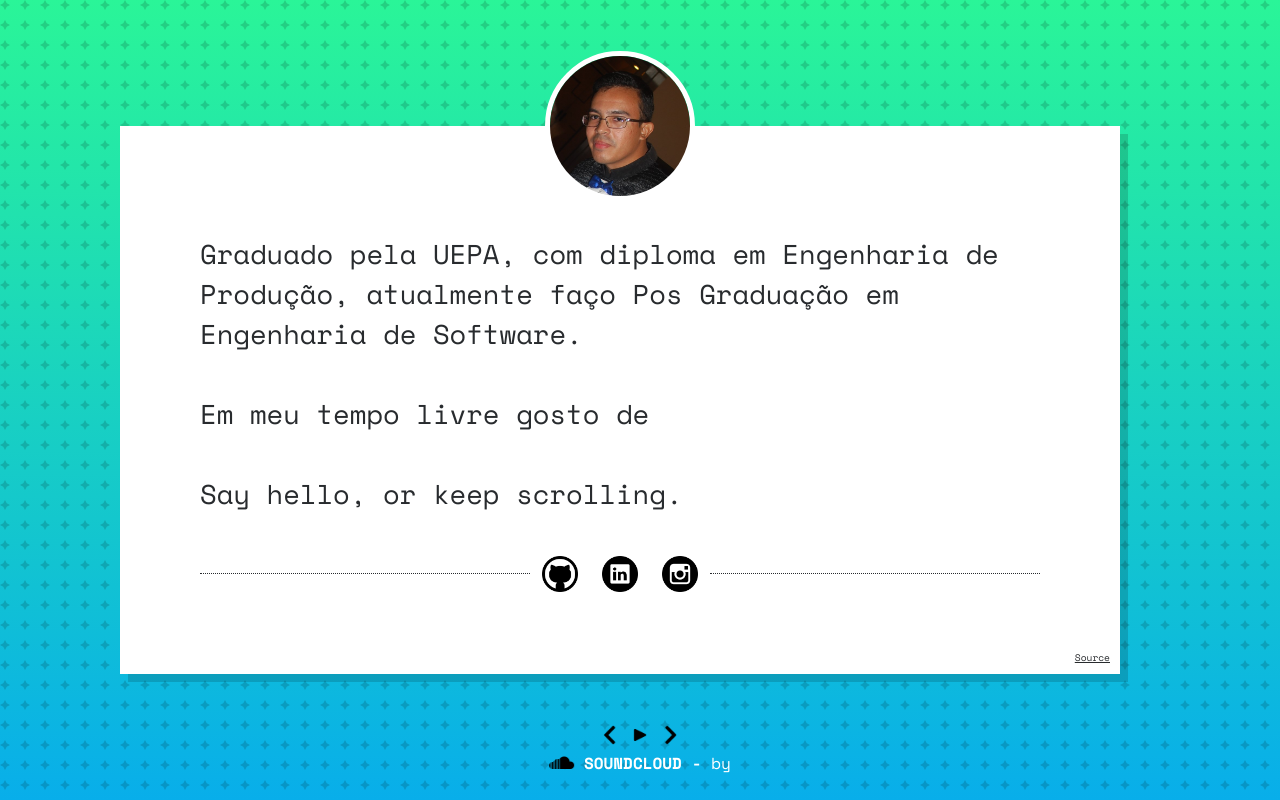
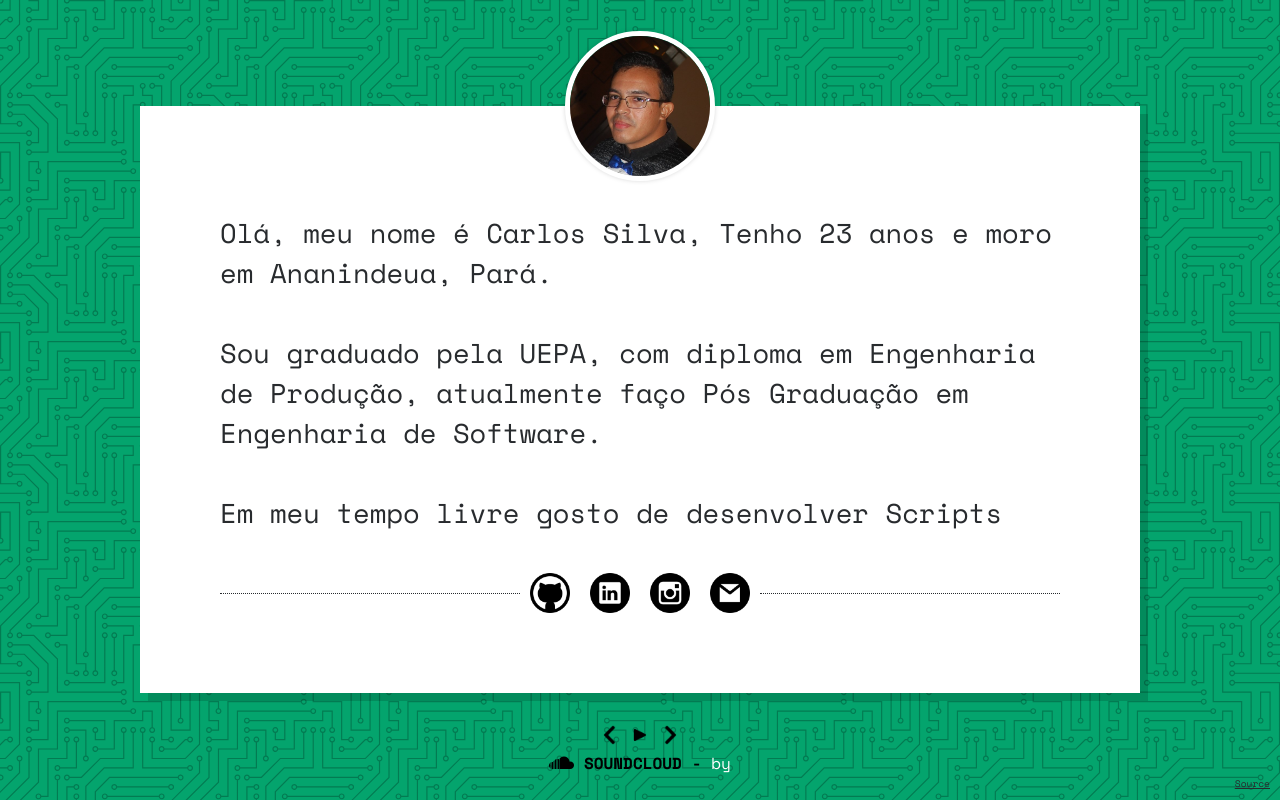
Before and after one commit to carlosqsilva/mysite, a React app: page / in a window 1280 px wide. Built offline with nearby package versions, Linux system fonts and the light colour scheme; no server answers.

Commit message:
almost ready

```diff
--- a/public/index.html
+++ b/public/index.html
@@ -19,7 +19,7 @@
       work correctly both with client-side routing and a non-root public URL.
       Learn how to configure a non-root public URL by running `npm run build`.
     -->
-    <title>React App</title>
+    <title>Carlos Silva</title>
   </head>
   <body>
     <noscript>
--- a/src/assets/index.js
+++ b/src/assets/index.js
@@ -1,7 +1,9 @@
-import background from './bgpattern.svg'
+// import background from './bgpattern.svg'
+import background from './background.svg'
 import github from './github.png'
 import instagram from './instagram.png'
 import linkedin from './linkedin.png'
+import mail from './mail.png'
 import picture from './profile.JPG'
 import previous from './previous.png'
 import next from './next.png'
@@ -14,6 +16,7 @@ export {
   github,
   instagram,
   linkedin,
+  mail,
   soundcloud,
   picture,
   previous,
--- a/src/home.js
+++ b/src/home.js
@@ -1,7 +1,7 @@
 import React, { Component } from 'react';
 import styled from 'styled-components';
 import { background, picture } from './assets'
-import { media, flipInX, tada } from './utils'
+import { media, flipInX, rotate } from './utils'
 import profile from './profile'
 import Player from './player'
 
@@ -11,11 +11,25 @@ const Wrapper = styled.div`
   ${media.full`padding: 40px 120px;`}
   with: 100vw;
   height: 100vh;
-  background-color: #08AEEA;
-  background-image: url(${background}), linear-gradient(0deg, #08AEEA 0%, #2AF598 100%);
-  background-size: 20px, cover;
+  perspective: 1000px;
+  background-color: #04A46D;
+  background-image: url(${background});
+  background-size: 180px;
   display: flex;
   align-items: center;
+  justify-content: center;
+
+  > a {
+    position: absolute;
+    bottom: 10px;
+    right: 10px;
+    color: #282B2E;
+    font-size: 0.6rem;
+  }
+`
+
+const CardWrapper = styled.div`
+  position: relative;
 `
 
 const Logo = styled.div`
@@ -25,36 +39,36 @@ const Logo = styled.div`
   margin-top: -75px;
   margin-left: -75px;
   z-index:100;
+  transition: all 0.3s ease-in-out;
+  filter: drop-shadow(0px 0px 2px rgba(0,0,0,0.15));
+  animation: ${rotate} 0.8s 0.2s;
+
+  &:hover {
+    transform: translateY(-10px);
+    filter: drop-shadow(5px 10px 2px rgba(0,0,0,0.15));
+  }
 
   > img {
     border: 5px solid #fff;
     border-radius: 50%;
     height: 150px;
     width: 150px;
-    &:hover {
-      animation-name: ${tada};
-      animation-duration: 0.5s;
-    }
   }
 `
 
 const Card = styled.div`
-  position: relative;
+  transform-origin: top;
+  transform: rotateX(-80deg);
+  opacity: 0;
+  perspective: 500px;
   max-width: 1000px;
   padding: 80px 40px 40px 40px;
   background: #ffffff;
   box-shadow: 8px 8px rgba(0,0,0,0.15);
-  backface-visibility: visible !important;
-  animation: ${flipInX} 0.8s;
+  animation: ${flipInX} 0.4s 1s;
+  animation-fill-mode: forwards;
   > p {
     margin-bottom: 40px;
-  }
-  > a {
-    position: absolute;
-    bottom: 10px;
-    right: 10px;
-    color: #282B2E;
-    font-size: 0.6rem;
   }
 
   ${media.small`font-size: 1rem;`}
@@ -79,11 +93,17 @@ const SocialWrapper = styled.div`
 const Icon = styled.div`
   height: 40px;
   width: 40px;
-  padding: 2px;
   margin: 0 10px;
+  transition: all 0.3s ease-in-out;
+  &:hover {
+    transform: translateY(-10px);
+    filter: drop-shadow(8px 8px rgba(0,0,0,0.15))
+  }
+
   > a {
     text-decoration: none;
   }
+
   > a > img {
     height: 100%;
     width: 100%;
@@ -92,7 +112,7 @@ const Icon = styled.div`
 
 const Profile = (props) => {
   return (
-    <Logo title={props.name} >
+    <Logo>
       <img src={picture} alt="" />
     </Logo>
   )
@@ -106,7 +126,7 @@ const SocialNetwork = (props) => {
         props.socials.map((social, i) =>
           <Icon key={i}>
             <a title={social.title} href={social.link}>
-              <img src={social.logo} alt={social.title}/>
+              <img src={social.logo} alt="" />
             </a>
           </Icon>
         )
@@ -118,18 +138,23 @@ const SocialNetwork = (props) => {
 
 class Home extends Component {
   render() {
+    const {
+      name,
+      description,
+      social,
+      repo
+    } = profile
     return (
       <Wrapper>
-        <Card>
-          <Profile name={profile.name}/>
-          {
-            profile.description.map((text, index) => <p key={index}>{text}</p>)
-          }
-          <p>Say hello, or keep scrolling.</p>
-          <SocialNetwork socials={profile.social} />
-          <a href={profile.repo}>Source</a>
-        </Card>
+        <CardWrapper>
+          <Profile name={name} />
+          <Card>
+            {description.map((text, index) => <p key={index}>{text}</p>)}
+            <SocialNetwork socials={social} />
+          </Card>
+        </CardWrapper>
         <Player />
+        <a href={repo}>Source</a>
       </Wrapper>
     );
   }
--- a/src/player.js
+++ b/src/player.js
@@ -1,8 +1,10 @@
 import React, { Component } from 'react'
 import styled from 'styled-components'
+import { media } from './utils'
 import { previous, play, pause, next, soundcloud } from './assets'
 
 const Wrapper = styled.div`
+  width: 80vw;
   position: absolute;
   bottom: 20px;
   left: 50%;
@@ -28,10 +30,12 @@ const Buttons = styled.div`
 `
 
 const Info = styled.div`
+  ${media.small`font-size: 0.8rem;`}
+
   > a {
     text-decoration: none;
     text-transfrom: capitalize;
-    color: #fff;
+    color: #000;
     &:first-child {
       font-weight: 700;
     }
@@ -60,6 +64,7 @@ class Player extends Component {
     this.song = null
     this.songs = null
     this.audio = null
+    this.volume = 1
 
     this.loadPlaylist = this.loadPlaylist.bind(this)
     this.play = this.play.bind(this)
@@ -73,7 +78,29 @@ class Player extends Component {
     this.audio.crossOrigin = 'anonymous'
 
     this.loadPlaylist(() => this.play())
+
     this.audio.addEventListener("ended", this.playNext)
+
+    window.addEventListener("keydown", (e) => {
+      let key = e.key
+      if (key === " ") {
+        this.toggle()
+      }
+      if (key === 'ArrowRight') {
+        this.playNext()
+      }
+      if (key === "ArrowLeft") {
+        this.playPrevious()
+      }
+      if (key === "ArrowUp") {
+        this.volume = ((this.volume + 0.1) >= 1) ? 1 : this.volume + 0.1
+        this.audio.volume = this.volume
+      }
+      if (key === "ArrowDown") {
+        this.volume = ((this.volume - 0.1) <= 0) ? 0 : this.volume - 0.1
+        this.audio.volume = this.volume
+      }
+    })
   }
 
   loadPlaylist(callBack = null) {
@@ -81,9 +108,9 @@ class Player extends Component {
     const _this = this
 
     fetch(url).then(resp => resp.json())
-      .then( data => {
+      .then(data => {
 
-        _this.songs = data.tracks.map( track => {
+        _this.songs = data.tracks.map(track => {
           return {
             title: track.title,
             titleUrl: track.permalink_url,
@@ -101,7 +128,7 @@ class Player extends Component {
 
   play(song = null) {
 
-    if (!song) {
+    if (song === null) {
       song = Math.floor(Math.random() * this.songs.length)
     }
 
@@ -123,7 +150,8 @@ class Player extends Component {
   }
 
   playNext() {
-    let nextSong = (this.song !== this.songs.length) ? this.song + 1 : 0
+    let nextSong = (this.song !== this.songs.length - 1) ? this.song + 1 : 0
+    console.log(`Current Music:${nextSong}`)
     this.play(nextSong)
   }
 
@@ -147,13 +175,13 @@ class Player extends Component {
     return (
       <Wrapper>
         <Buttons>
-          <button onClick={this.playPrevious} ><img src={previous} alt=""/></button>
-          <button onClick={this.toggle} ><img src={this.state.isPlaying ? pause : play} alt=""/></button>
-          <button onClick={this.playNext} ><img src={next} alt=""/></button>
+          <button onClick={this.playPrevious} ><img src={previous} alt="" /></button>
+          <button onClick={this.toggle} ><img src={this.state.isPlaying ? pause : play} alt="" /></button>
+          <button onClick={this.playNext} ><img src={next} alt="" /></button>
         </Buttons>
         <Info>
           <a href="https://soundcloud.com" >
-            <img src={soundcloud} alt=""/> SOUNDCLOUD -
+            <img src={soundcloud} alt="" /> SOUNDCLOUD -
           </a>
           <a href={this.state.titleUrl}>{this.state.title}{" "}</a>
           by
--- a/src/profile.js
+++ b/src/profile.js
@@ -1,11 +1,22 @@
-import { github, linkedin, instagram } from './assets'
+import { github, linkedin, instagram, mail } from './assets'
+
+const age = (date = "1993-11-27") => {
+  let birthday = new Date(date)
+  let today = new Date()
+  let age = today.getFullYear() - birthday.getFullYear()
+  if (today < new Date(today.getFullYear(), birthday.getMonth() + 1, birthday.getDay())) {
+    age--
+  }
+  return age
+}
 
 const profile = {
   name: "Carlos Henrique Silva",
   repo: "https://github.com/carlosqsilva/mysite.git",
   description: [
-    "Graduado pela UEPA, com diploma em Engenharia de Produção, atualmente faço Pos Graduação em Engenharia de Software.",
-    "Em meu tempo livre gosto de"
+    `Olá, meu nome é Carlos Silva, Tenho ${age()} anos e moro em Ananindeua, Pará.`,
+    "Sou graduado pela UEPA, com diploma em Engenharia de Produção, atualmente faço Pós Graduação em Engenharia de Software.",
+    "Em meu tempo livre gosto de desenvolver Scripts"
   ],
   social: [
     {
@@ -22,6 +33,11 @@ const profile = {
       title: "Instagram",
       link: "https://github.com/carlosqsilva",
       logo: instagram
+    },
+    {
+      title: "Quer Conversar?",
+      link: "mailto:carlosqsilva@outlook.com",
+      logo: mail
     }
   ]
 }
--- a/src/utils.js
+++ b/src/utils.js
@@ -7,49 +7,21 @@ export const media = {
 }
 
 export const flipInX = keyframes`
-  from {
-    transform: perspective(400px) rotate3d(1, 0, 0, 90deg);
-    animation-timing-function: ease-in;
+  0% {
     opacity: 0;
+    transform: rotateX(-80deg);
   }
-
-  40% {
-    transform: perspective(400px) rotate3d(1, 0, 0, -20deg);
-    animation-timing-function: ease-in;
-  }
-
-  60% {
-    transform: perspective(400px) rotate3d(1, 0, 0, 10deg);
+  100% {
     opacity: 1;
-  }
-
-  80% {
-    transform: perspective(400px) rotate3d(1, 0, 0, -5deg);
-  }
-
-  to {
-    transform: perspective(400px);
+    transform: rotateX(0deg);
   }
 `
 
-export const tada = keyframes`
+export const rotate = keyframes`
   from {
-    transform: scale3d(1, 1, 1);
+    transform: rotate(0deg)
   }
-
-  10%, 20% {
-    transform: scale3d(.9, .9, .9) rotate3d(0, 0, 1, -3deg);
-  }
-
-  30%, 50%, 70%, 90% {
-    transform: scale3d(1.1, 1.1, 1.1) rotate3d(0, 0, 1, 3deg);
-  }
-
-  40%, 60%, 80% {
-    transform: scale3d(1.1, 1.1, 1.1) rotate3d(0, 0, 1, -3deg);
-  }
-
   to {
-    transform: scale3d(1, 1, 1);
+    transform: rotate(360deg)
   }
 `
```
Also changed, not shown: src/sections/bio.js (deleted, +0 -35 lines), src/sections/footer.js (deleted, +0 -31 lines), src/assets/background.svg (added), src/assets/mail.png (added).
